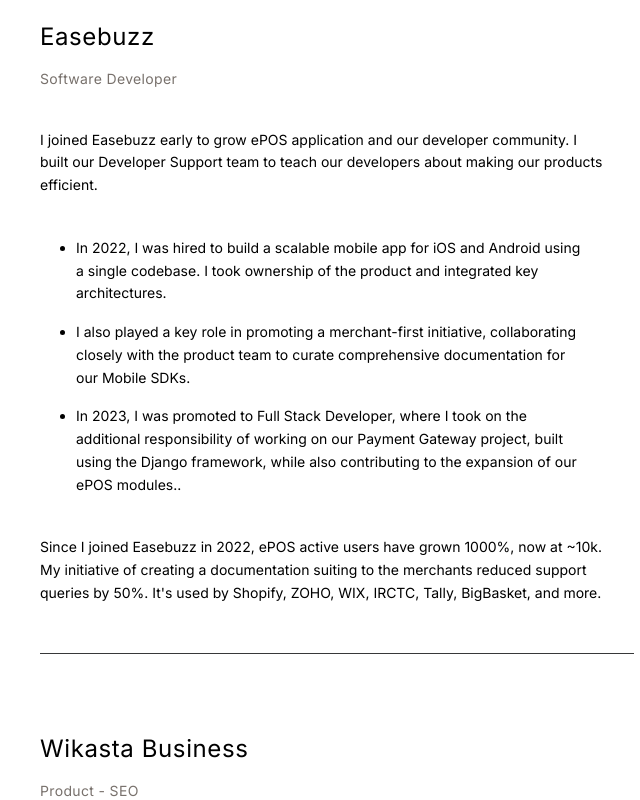
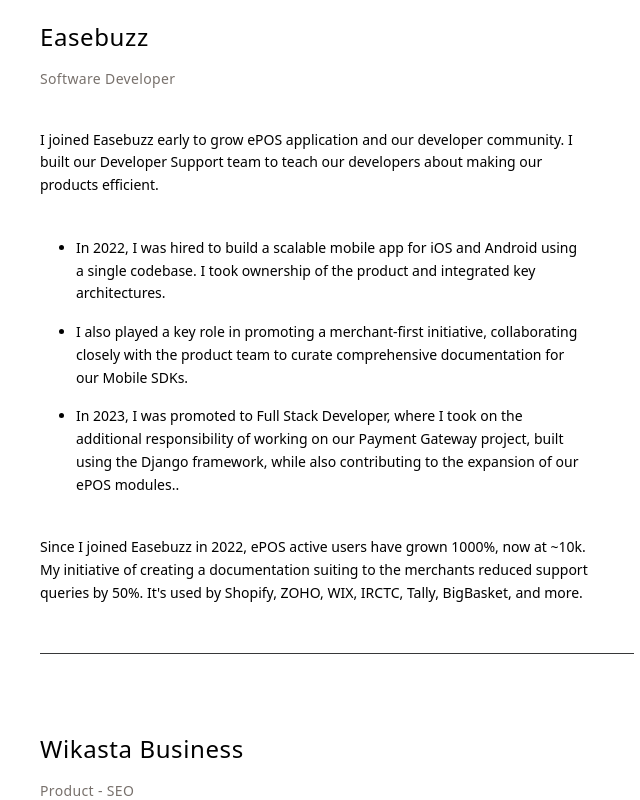
Before and after one commit to avi-jha/Portfolio-Nextjs, a Next.js app: page /work in a window 1280 px wide. Shown: the part 400-1200 px from the top of the page, without its empty margins (318-958 px from the left). Built offline with nearby package versions, Linux system fonts and the light colour scheme.

Commit message:
added key props when mapping and used next-image

```diff
--- a/app/blogs/page.tsx
+++ b/app/blogs/page.tsx
@@ -1,5 +1,5 @@
 import React from "react";
-import JsonData from '../Data/data.json'
+import JsonData from '../Data/data.json';
 import Link from "next/link";
 import BlogLinks from "../components/bloglinks";
 
@@ -9,10 +9,12 @@
       <div className="w-[55%]">
         {/* nav bar */}
         <div className="z-10 w-[60%] max-w-5xl font-mono text-sm lg:flex m-10">
-          <ul className="flex flex-row ">
+          <ul className="flex flex-row">
             {JsonData.Header.map((data, index) => (
-              <li className="px-4" key={index}>
-                <Link href={data === "home" ? "/" : `/${data}`}>{data}</Link>
+              <li className="px-4" key={index + data}>
+                <Link href={data === "home" ? "/" : `/${data}`}>
+                  {data}
+                </Link>
               </li>
             ))}
           </ul>
@@ -24,13 +26,17 @@
         </div>
 
         <div>
-          {JsonData.Blogs.map((data) => (
-            <BlogLinks title={data.title} views={data.views} />
+          {JsonData.Blogs.map((data, index) => (
+            <BlogLinks
+              key={`blog_${index}`}
+              title={data.title}
+              views={data.views}
+            />
           ))}
         </div>
       </div>
     </main>
-  )
-}
+  );
+};
 
 export default Blogs;
--- a/app/components/twinImage.tsx
+++ b/app/components/twinImage.tsx
@@ -1,5 +1,5 @@
 import React from "react";
-import { StaticImageData } from "next/image";
+import Image, { StaticImageData } from "next/image";
 
 interface ImageProps {
   firstImage: StaticImageData;
@@ -11,7 +11,7 @@
 
   return (
     <div>
-      <img src={firstImage.src} className="circular-image mr-4" alt={""} />
+      <Image src={firstImage.src} className="circular-image mr-4" alt={""} />
     </div>
   );
 };
--- a/app/layout.tsx
+++ b/app/layout.tsx
@@ -1,8 +1,8 @@
 import type { Metadata } from "next";
-import { Inter } from "next/font/google";
+// import { Inter } from "next/font/google";
 import "./globals.css";
 
-const inter = Inter({ subsets: ["latin"] });
+// const inter = Inter({ subsets: ["latin"] });
 
 export const metadata: Metadata = {
   title: "Avinash Jha",
@@ -16,7 +16,7 @@
 }>) {
   return (
     <html lang="en">
-      <body className={inter.className}>{children}</body>
+      <body>{children}</body>
     </html>
   );
 }
--- a/app/page.tsx
+++ b/app/page.tsx
@@ -12,9 +12,9 @@
       <div className="w-[55%]">
         {/* nav bar */}
         <div className="z-10 w-[60%] max-w-5xl font-mono text-sm lg:flex m-10">
-          <ul className="flex flex-row ">
+          <ul className="flex flex-row">
             {JsonData.Header.map((data, index) => (
-              <li className="px-4" key={index}>
+              <li className="px-4" key={index + data}>
                 {/* TODO: add "Blogs" on nav bar */}
                 <Link href={data === "home" ? "/" : `/${data}`}>
                   {data}
@@ -34,15 +34,15 @@
 
         <p className="m-12 mt-10 text-sm leading-relaxed">{JsonData.intro.intro_para_2}</p>
 
-        <div
-          className="m-12 mt-10 flex flex-row justify-between items-center w-fill"
-        >
+        <div className="m-12 mt-10 flex flex-row justify-between items-center w-fill">
           <IntroCard
             card_title_1={"LinkedIN"}
-            card_title_2={"Let's Connect"} url={"https://www.linkedin.com/in/avi-jha"} />
+            card_title_2={"Let's Connect"}
+            url={"https://www.linkedin.com/in/avi-jha"} />
           <IntroCard
             card_title_1={"Git-Hub"}
-            card_title_2={"See my Projects"} url={"https://github.com/avi-jha"} />
+            card_title_2={"See my Projects"}
+            url={"https://github.com/avi-jha"} />
         </div>
 
         <p className="m-12 mt-10 text-sm leading-relaxed">{JsonData.intro.intro_para_3}</p>
@@ -64,14 +64,14 @@
           </p>
           <div className="flex flex-row items-center justify-start">
             {JsonData.LanguageBox.map((data, index) => (
-              <LanguageBox title={data} />
+              <LanguageBox key={index} title={data} />
             ))}
           </div>
         </div>
 
         <div className="m-12">
           <p className="text-sm leading-relaxed">
-            I've worked with and advised companies on developer marketing,
+            I&apos;ve worked with and advised companies on developer marketing,
             developer relations, building open-source communities, product-led
             growth, and more.
           </p>
@@ -80,13 +80,13 @@
         {/* TODO: add redirection icons */}
         <div className="m-12 flex flex-row">
           <div className="mt-5 ">
-            <Link href="" className="contact-me  flex flex-row">
+            <Link href="" className="contact-me flex flex-row">
               <BentArrowIcon />
               <p className=" contact-me text-slate-400">contact me</p>
             </Link>
           </div>
           <div className="mt-5 ml-8">
-            <Link href="" className="contact-me  flex flex-row">
+            <Link href="" className="contact-me flex flex-row">
               <BentArrowIcon />
               <p className=" contact-me text-slate-400">get email updates</p>
             </Link>
@@ -94,5 +94,5 @@
         </div>
       </div>
     </main>
-  )
+  );
 }
--- a/app/work/page.tsx
+++ b/app/work/page.tsx
@@ -10,17 +10,20 @@
       <div className="w-[55%]">
         {/* nav bar */}
         <div className="z-10 w-[60%] max-w-5xl font-mono text-sm lg:flex m-10">
-          <ul className="flex flex-row ">
+          <ul className="flex flex-row">
             {JsonData.Header.map((data, index) => (
-              <li className="px-4" key={index}>
-                <Link href={data === "home" ? "/" : `/${data}`}>{data}</Link>
+              <li className="px-4" key={index + data}>
+                <Link href={data === "home" ? "/" : `/${data}`}>
+                  {data}
+                </Link>
               </li>
             ))}
           </ul>
         </div>
+
         <div className="m-12 mt-20">
           <p className="text-2xl">my work</p>
-          <p className="mt-10 text-sm ">{JsonData.Work.work_para_1}</p>
+          <p className="mt-10 text-sm">{JsonData.Work.work_para_1}</p>
         </div>
 
         <div className="m-12 mt-10 dash-line" />
@@ -36,7 +39,7 @@
 
           <ul className="mt-10 ml-5 list-disc text-sm leading-relaxed">
             {JsonData.Experience.Current.job_points.map((data, index) => (
-              <li className="m-4" key={`data+${index}`}>
+              <li className="m-4" key={`current_job_point_${index}`}>
                 {data}
               </li>
             ))}
@@ -44,14 +47,19 @@
 
           <p className="mt-10 text-sm leading-relaxed">{JsonData.Experience.Current.info_para_2}</p>
         </div>
-        <div className="m-12 mt-10 dash-line " />
+        <div className="m-12 mt-10 dash-line" />
 
         {JsonData.Experience.Previous.map((data, index) => (
-          <WorkComponent company={data.prev_job} title={data.prev_title} info_array={data.prev_job_info} />
+          <WorkComponent
+            key={`previous_experience_${index}`}
+            company={data.prev_job}
+            title={data.prev_title}
+            info_array={data.prev_job_info}
+          />
         ))}
       </div>
     </main>
-  )
-}
+  );
+};
 
 export default WorkPage;
```
